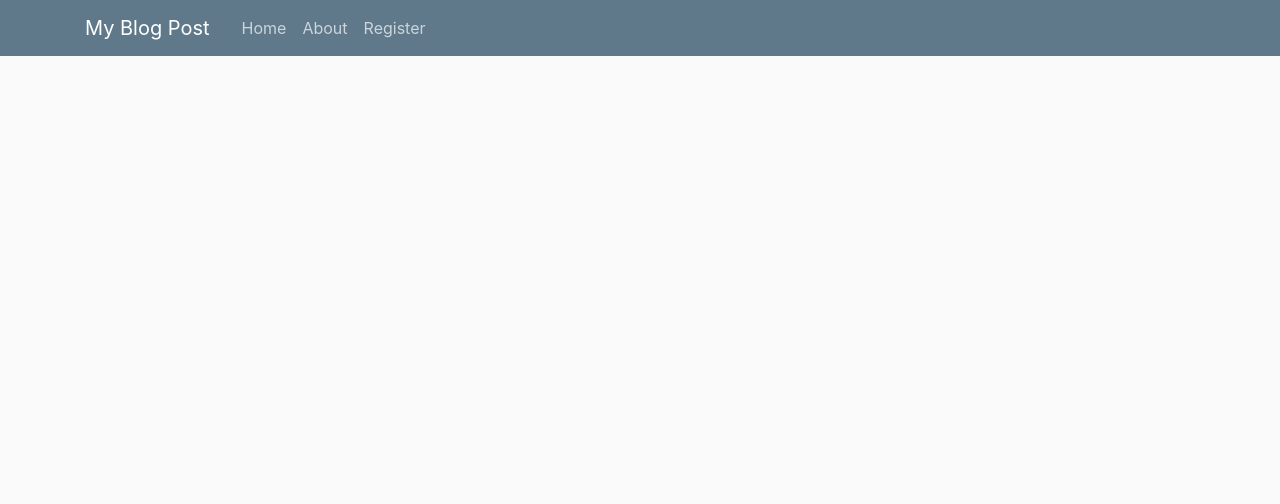
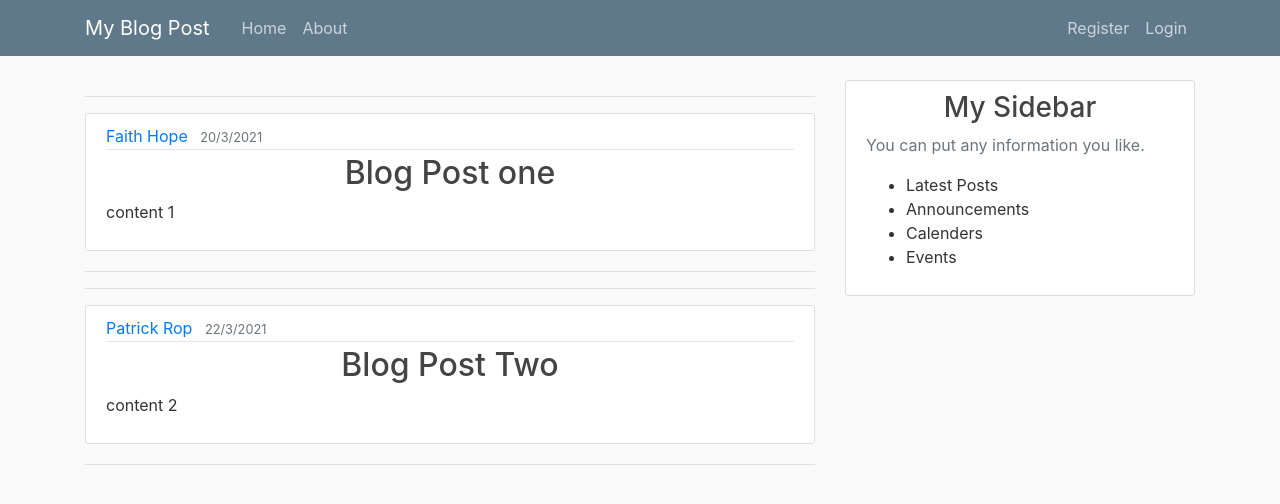
Before and after one commit to Faihope/Blog-post, a Flask app: page / in a window 1280 px wide. Shown: the top 504 px of the page. Run offline with Flask 2, Linux system fonts and the light colour scheme; some libraries are stand-ins or nearby versions.

Commit message:
Add side bar and dummy blog posts

```diff
--- a/app/main/views.py
+++ b/app/main/views.py
@@ -4,10 +4,33 @@
 from .forms import RegistrationForm,LoginForm
 
 
+
+
+posts=[
+    {
+       'author':'Faith Hope',
+       'title':'Blog Post one',
+       'content':'content 1'  ,
+       'date_posted':'20/3/2021'
+    },
+
+
+         {
+       'author':'Patrick Rop',
+       'title':'Blog Post Two',
+       'content':'content 2'  ,
+       'date_posted':'22/3/2021'
+    }
+
+
+
+]
+
+
 #views
 @main.route('/')
 def home():
-    return render_template("index.html")
+    return render_template("home.html",posts=posts)
 
 @main.route('/about')
 def about():
--- a/app/static/index.css
+++ b/app/static/index.css
@@ -25,3 +25,57 @@
   .site-header .navbar-nav .nav-link.active {
     font-weight: 500;
   }
+  .content-section {
+    background: #ffffff;
+    padding: 10px 20px;
+    border: 1px solid #dddddd;
+    border-radius: 3px;
+    margin-bottom: 20px;
+  }
+
+  .article-title {
+    color: #444444;
+  }
+
+  a.article-title:hover {
+    color: #428bca;
+    text-decoration: none;
+  }
+
+  .article-content {
+    white-space: pre-line;
+  }
+
+  .article-img {
+    height: 65px;
+    width: 65px;
+    margin-right: 16px;
+  }
+
+  .article-metadata {
+    padding-bottom: 1px;
+    margin-bottom: 4px;
+    border-bottom: 1px solid #e3e3e3
+  }
+
+  .article-metadata a:hover {
+    color: #333;
+    text-decoration: none;
+  }
+
+  .article-svg {
+    width: 25px;
+    height: 25px;
+    vertical-align: middle;
+  }
+
+  .account-img {
+    height: 125px;
+    width: 125px;
+    margin-right: 20px;
+    margin-bottom: 16px;
+  }
+
+  .account-heading {
+    font-size: 2.5rem;
+  }
--- a/app/templates/about.html
+++ b/app/templates/about.html
@@ -1,5 +1,8 @@
 {% extends "index.html" %}
 {% block content %}
+<div class="container">
     <h1>About Page</h1>
     <p>A great way to solidify your knowledge is to teach it to other people. There is no better way to express your ideas and opinions than with a personal blog.</p>
+</div>
+
 {% endblock content %}
--- /dev/null
+++ b/app/templates/home.html
@@ -0,0 +1,20 @@
+{% extends 'index.html'%}
+
+{% block content%}
+{% for post in posts %}
+<hr>
+<article class="media content-section">
+<div class="media-body">
+    <div class="article-metadata">
+        <a class="mr-2" href="#">{{ post.author}}</a>
+        <small class="text-muted">{{post.date_posted}}</small>
+    </div>
+    <h2><a class="article-title" href="#">{{post.title}}</a></h2>
+    <p class="article-content">{{ post.content }}</p>
+
+</div>
+</article>
+<hr>
+{% endfor %}
+
+{% endblock content%}
--- a/app/templates/index.html
+++ b/app/templates/index.html
@@ -28,16 +28,39 @@
               <div class="navbar-nav mr-auto">
                 <a class="nav-item nav-link" href="/">Home</a>
                 <a class="nav-item nav-link" href="/about">About</a>
-                <a class="nav-item nav-link" href="/register">Register</a>
 
               </div>
               <!-- Navbar Right Side -->
+              <div class="navbar-nav">
+                <a class="nav-item nav-link" href="/register">Register</a>
+                <a class="nav-item nav-link" href="/login">Login</a>
+
+              </div>
 
             </div>
           </div>
         </nav>
       </header>
+      <main role="main" class="container">
+          <div class="row">
+              <div class="col-md-8">
+                {% block content %}{% endblock %}
+              </div>
+              <div class="col-md-4">
+                  <div class="content-section">
+                      <h3>My Sidebar</h3>
+                      <p class="text-muted">You can put any information you like.</p>
+                      <ul>
+                          <li>Latest Posts</li>
+                          <li>Announcements</li>
+                          <li>Calenders</li>
+                          <li>Events</li>
+                      </ul>
+                  </div>
+              </div>
+          </div>
 
-      {% block content %}{% endblock %}
+      </main>
+
 </body>
 </html>
```
